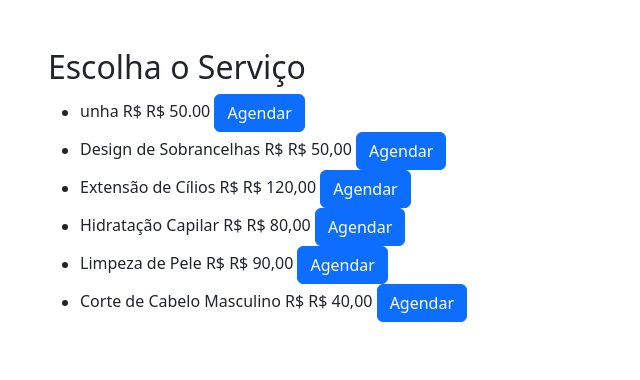
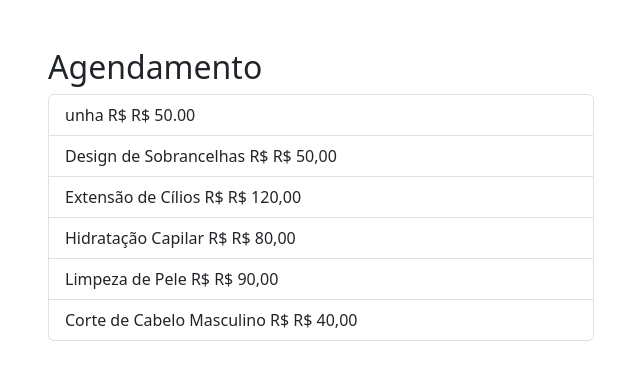
Before and after one commit to SraBanach/Plataforma-de-agendamento, a PHP site: page /descricaoServico.php in a window 1280 px wide. Shown: the top 380 px of the page, without its empty margins (34-674 px from the left). Run offline with PHP 8.4, Linux system fonts and the light colour scheme; data comes from the database, SQL or seed files in the repository.

Commit message:
modal agendamento
enviando informaçoes para o banco

```diff
--- a/descricaoServico.php
+++ b/descricaoServico.php
@@ -33,6 +33,9 @@ for ($i = 0; $i < 7; $i++) {
 }
 
 $horariosDisponiveis = ['10:00', '11:00', '12:00', '13:00', '14:00', '15:00', '16:00'];
+// horario de funcionamento das 8 as 16
+// se ele for agendar depois disso, bloquear
+//listar todo os horarios disponiveis, se ninguem estiver !=empty não listar;
 
 if ($_SERVER['REQUEST_METHOD'] == 'POST') {
     // Variáveis recebidas do formulário
@@ -41,17 +44,19 @@ if ($_SERVER['REQUEST_METHOD'] == 'POST') {
     $valor = $_POST['valor'];
     $horario = $_POST['horario'];
     $data_agendamento = $_POST['data_agendamento'];
+    $observacoes = $_POST['observacoes'];
 
     // Inserir no banco de dados
-    $sql = "INSERT INTO tb_agendamento (profissional, servico, valor, horario, data_agendamento)
-            VALUES (:profissional, :servico, :valor, :horario, :data_agendamento)";
+    $select = "INSERT INTO tb_agendamento (profissional, servico, valor, horario, data_agendamento, observacoes)
+            VALUES (:profissional, :servico, :valor, :horario, :data_agendamento, :observacoes)";
 
-    $stmt = $banco->prepare($sql);
+    $stmt = $banco->prepare($select);
     $stmt->bindParam(':profissional', $profissional);
     $stmt->bindParam(':servico', $servico);
     $stmt->bindParam(':valor', $valor);
     $stmt->bindParam(':horario', $horario);
     $stmt->bindParam(':data_agendamento', $data_agendamento);
+    $stmt->bindParam(':observacoes', $observacoes);
 
     if ($stmt->execute()) {
         // Agendamento realizado com sucesso
@@ -73,20 +78,20 @@ if ($_SERVER['REQUEST_METHOD'] == 'POST') {
 <body>
 
     <div class="container mt-5">
-        <h2>Escolha o Serviço</h2>
+        <h2>Agendamento</h2>
         <div class="row">
             <div class="col-md-6">
-                <ul>
+            <ul class="list-group">
     <?php foreach ($resultado as $linha) { ?>
-                        <li>
-                            <?= $linha['servico'] ?> <span>R$ <?= $linha['valor'] ?></span>
-                            <a href="#" class="btn btn-primary" data-bs-toggle="modal" data-bs-target="#agendamentoModal"
+        <li class="list-group-item list-group-item-action"
+            data-bs-toggle="modal"
+            data-bs-target="#agendamentoModal"
             data-servico="<?= $linha['servico'] ?>"
             data-profissional="<?= $linha['nome_profissional'] ?>"
             data-valor="<?= $linha['valor'] ?>"
-                               data-categoria="<?= $linha['categoria'] ?>">
-                               Agendar
-                            </a>
+            data-categoria="<?= $linha['categoria'] ?>"
+            style="cursor: pointer;">
+            <?= $linha['servico'] ?> <span>R$ <?= $linha['valor'] ?></span>
         </li>
     <?php } ?>
 </ul>
@@ -112,10 +117,12 @@ if ($_SERVER['REQUEST_METHOD'] == 'POST') {
                             <input type="hidden" name="valor" id="valor">
                             <input type="hidden" name="data_agendamento" id="data_agendamento">
                             <input type="hidden" name="horario" id="horario">
+                            <input type="hidden" name="observacoes" id="observacoes">
+
 
                             <div class="form-group">
                                 <label for="data">Escolha a Data</label>
-                                <select class="form-control" name="data" id="data" required>
+                                <select class="form-control" name="data_agendamento" id="data" required>
                                     <?php foreach ($datas as $dia) { ?>
                                         <option value="<?= $dia['data'] ?>"><?= $dia['dia'] ?> - <?= $dia['diaMes'] ?></option>
                                     <?php } ?>
@@ -131,42 +138,60 @@ if ($_SERVER['REQUEST_METHOD'] == 'POST') {
                                 </select>
                             </div>
 
+
+                            <label for="observacoes">Observações</label>
+                            <textarea class="form-control" name="observacoes" id="observacoes" rows="3"></textarea>
+
                             <div class="modal-footer mt-4">
                                 <button type="button" class="btn btn-secondary" data-bs-dismiss="modal">Fechar</button>
+                                <!-- <button type="button" class="btn btn-success" data-bs-dismiss="modal">Agendar</button> -->
+                                <button type="button" class="btn btn-primary" id="btnAbrirResumo">Agendar</button>
+
+                            </div>
+<!-- modal resumo  -->
+                            <div class="modal fade" id="resumoAgendamento" aria-hidden="true" aria-labelledby="resumoAgendamento" tabindex="-1">
+                                <div class="modal-dialog modal-dialog-centered">
+                                    <div class="modal-content">
+                                        <div class="modal-header">
+                                            <h2>Resumo </h2>
+                                            <button type="button" class="btn-close" data-bs-dismiss="modal" aria-label="Close"></button>
+                                        </div>
+                                <div class="modal-body">
+                                <p id="resumoTexto"></p>
+                                </div>
+                            <div class="modal-footer">
                                 <button type="submit" class="btn btn-success">Confirmar Agendamento</button>
+                            </div>
+                        </div>
+                    </div>
                 </div>
                         </form>
                     </div>
                 </div>
             </div>
         </div>
+</div>
 
-    </div>
+
+</body>
+</html>
+
 
     <script src="https://cdn.jsdelivr.net/npm/bootstrap@5.3.3/dist/js/bootstrap.bundle.min.js"></script>
     <script>
-        // Preencher informações do profissional ao clicar
-        var agendamentoModal = document.getElementById('agendamentoModal');
-        agendamentoModal.addEventListener('show.bs.modal', function (event) {
-            var button = event.relatedTarget;
-            var servico = button.getAttribute('data-servico');
-            var profissional = button.getAttribute('data-profissional');
-            var valor = button.getAttribute('data-valor');
-            var categoria = button.getAttribute('data-categoria');
+    document.getElementById("btnAbrirResumo").addEventListener("click", function () {
+        // Atualizar o resumo antes de abrir o modal
+        document.getElementById("resumoTexto").innerHTML = `
+            <strong>Profissional:</strong> ${document.getElementById("profissional").value} <br>
+            <strong>Serviço:</strong> ${document.getElementById("servico").value} <br>
+            <strong>Valor:</strong> R$ ${document.getElementById("valor").value} <br>
+            <strong>Data:</strong> ${document.getElementById("data").value} <br>
+            <strong>Horário:</strong> ${document.getElementById("horarioSelect").value} <br>
+            <strong>Observações:</strong> ${document.getElementById("observacoes").value}
+        `;
 
-            var modalTitle = agendamentoModal.querySelector('.modal-title');
-            var modalProfissional = agendamentoModal.querySelector('#profissionalEscolhido');
-            var inputProfissional = agendamentoModal.querySelector('#profissional');
-            var inputServico = agendamentoModal.querySelector('#servico');
-            var inputValor = agendamentoModal.querySelector('#valor');
-            var inputCategoria = agendamentoModal.querySelector('#categoria');
-
-            inputProfissional.value = profissional;
-            inputServico.value = servico;
-            inputValor.value = valor;
-            modalProfissional.textContent = 'Profissional: ' + profissional + ' (' + categoria + ')';
+        // Abrir modal de resumo
+        var resumoModal = new bootstrap.Modal(document.getElementById("resumoAgendamento"));
+        resumoModal.show();
     });
 </script>
-
-</body>
-</html>
```
Lines whose indentation alone changed are shown as unchanged.
